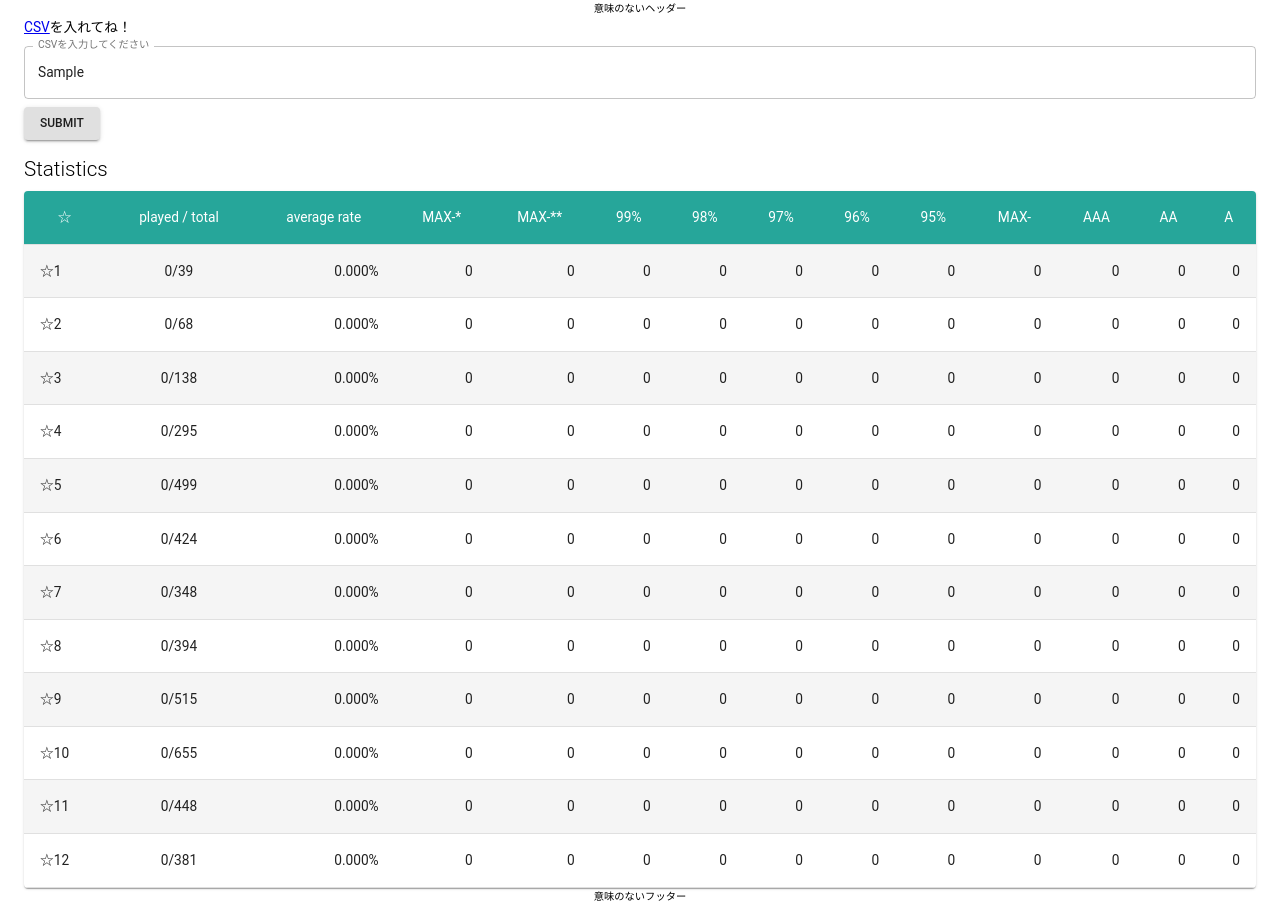
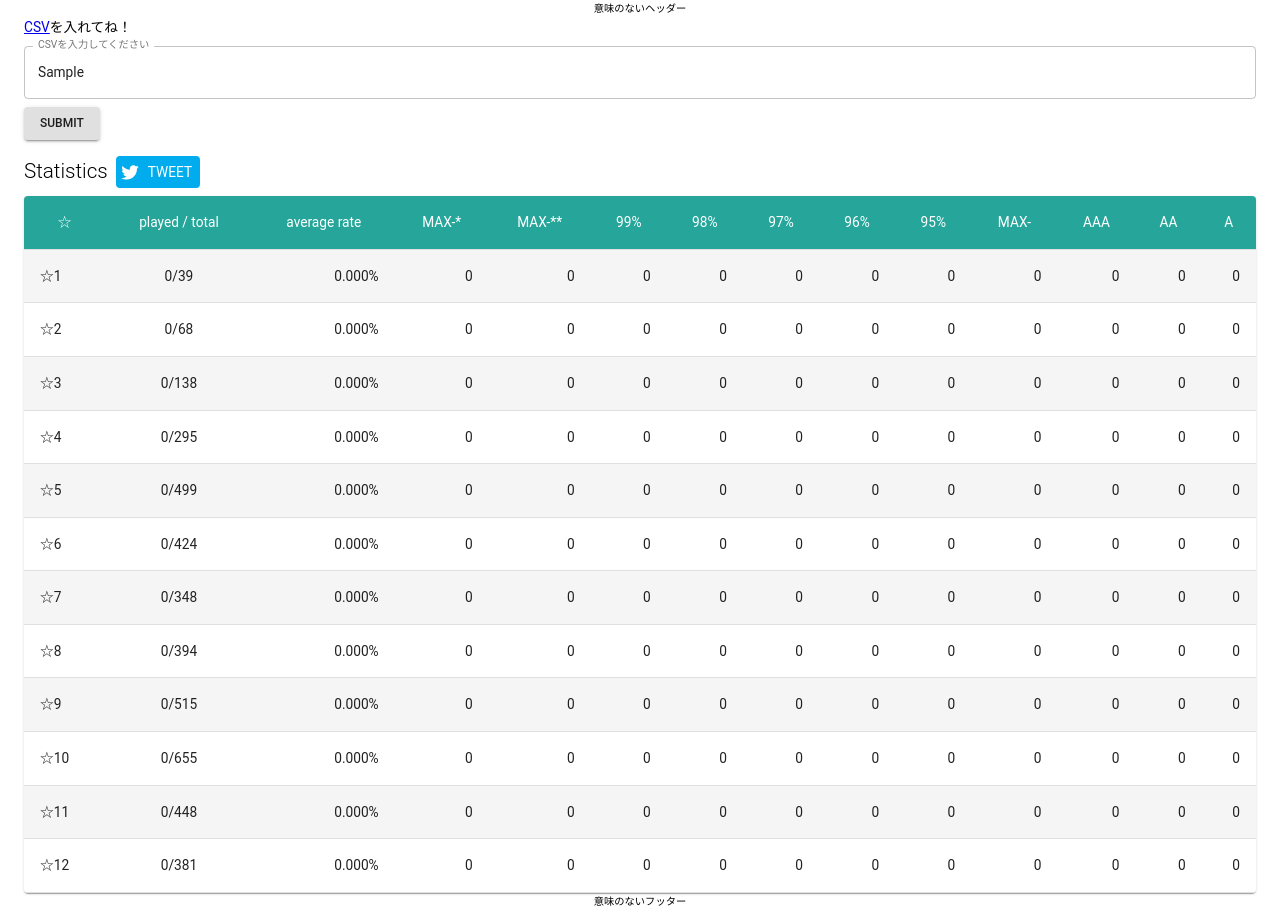
Before and after one commit to tzcoDX/beat-motivator-react-base, a React (Create React App) app: page / in a window 1280 px wide. Both pictures are taken after typing "Sample" into the empty fields and a click on the button "SUBMIT". Built offline with nearby package versions, Linux system fonts and the light colour scheme.

Commit message:
✨ ツイートボタン

```diff
--- /dev/null
+++ b/src/components/atoms/TweetButton/TweetButton.tsx
@@ -0,0 +1,79 @@
+import React from "react";
+import { makeStyles } from "@material-ui/core/styles";
+import { Button, Typography } from "@material-ui/core";
+
+import TwitterIcon from "@material-ui/icons/Twitter";
+
+import { StatisticsType } from "hooks/useDataHandler";
+
+type TweetButtonProps = {
+  statistics: StatisticsType[];
+};
+
+export const TweetButton: React.FC<TweetButtonProps> = (props) => {
+  const { statistics } = props;
+
+  const classes = useStyles();
+
+  const avgRate12 =
+    (statistics[11].scoreSum * 100) / statistics[11].notesSum / 2;
+  const avgRate11 =
+    (statistics[10].scoreSum * 100) / statistics[10].notesSum / 2;
+  const totalMaxMinusUnderTen = statistics.reduce<number>(
+    (acc, cur) => acc + cur.maxMinusUnderTen,
+    0
+  );
+  const totalRate99 = statistics.reduce<number>(
+    (acc, cur) => acc + cur.rate99,
+    0
+  );
+  const totalRate98 = statistics.reduce<number>(
+    (acc, cur) => acc + cur.rate98,
+    0
+  );
+
+  const tweetText =
+    `☆12 avg: ${avgRate12.toFixed(2)}％ ` +
+    `(${statistics[11].played}/${statistics[11].total}) / ` +
+    `max-**: ${statistics[11].maxMinusUnderHundred} / ` +
+    `99％: ${statistics[11].rate99} / ` +
+    `98％: ${statistics[11].rate98} / ` +
+    `97％: ${statistics[11].rate97} / ` +
+    `max-: ${statistics[11].maxMinus} / ` +
+    `AAA: ${statistics[11].tripleA}%0A` +
+    `☆11 avg: ${avgRate11.toFixed(2)}％ ` +
+    `(${statistics[10].played}/${statistics[10].total}) / ` +
+    `max-**: ${statistics[10].maxMinusUnderHundred} / ` +
+    `99％: ${statistics[10].rate99} / ` +
+    `98％: ${statistics[10].rate98} / ` +
+    `97％: ${statistics[10].rate97} / ` +
+    `max-: ${statistics[10].maxMinus} / ` +
+    `AAA: ${statistics[10].tripleA}%0A` +
+    `Total / max-*: ${totalMaxMinusUnderTen} / 99％: ${totalRate99} / 98％: ${totalRate98}%0A%0A`;
+
+  return (
+    <Button
+      className={classes.button}
+      startIcon={<TwitterIcon htmlColor="white" />}
+      href={`https://twitter.com/intent/tweet?text=${tweetText}&url=https://goofy-wiles-fc39fe.netlify.app/&hashtags=beat_motivator`}
+      target="_blank"
+      rel="nofollow noopener noreferrer"
+    >
+      <Typography className={classes.text} variant="body1">
+        Tweet
+      </Typography>
+    </Button>
+  );
+};
+
+const useStyles = makeStyles({
+  button: {
+    backgroundColor: "#00acee",
+    "&:hover": {
+      backgroundColor: "#00acee",
+    },
+  },
+  text: {
+    color: "white",
+  },
+});
--- /dev/null
+++ b/src/components/atoms/TweetButton/index.ts
@@ -0,0 +1 @@
+export * from "./TweetButton";
--- /dev/null
+++ b/src/components/atoms/index.ts
@@ -0,0 +1 @@
+export * from "./TweetButton";
--- a/src/pages/Home/Home.tsx
+++ b/src/pages/Home/Home.tsx
@@ -2,8 +2,9 @@ import React, { useState } from "react";
 import { useTheme } from "@material-ui/core/styles";
 import { Box, Typography } from "@material-ui/core";
 
-import { DataType, StatisticsType } from "../../hooks";
-import { CsvInput, StatisticsTable, ScoreTable } from "../../components/Home";
+import { DataType, StatisticsType } from "hooks";
+import { CsvInput, StatisticsTable, ScoreTable } from "components/Home";
+import { TweetButton } from "components/atoms";
 
 const Home: React.FC = () => {
   // TODO: GOD STATE化してるのでReduxとかつかいたい
@@ -17,7 +18,10 @@ const Home: React.FC = () => {
       <CsvInput setPlayerData={setPlayerData} setStatistics={setStatistics} />
       {!!statistics.length && (
         <Box display="flex" flexDirection="column" gridGap={theme.spacing(1)}>
-          <Typography variant="h5">Statistics</Typography>
+          <Box display="flex" alignItems="center" gridGap={theme.spacing(1)}>
+            <Typography variant="h5">Statistics</Typography>
+            <TweetButton statistics={statistics} />
+          </Box>
           <StatisticsTable statistics={statistics} />
         </Box>
       )}
```
